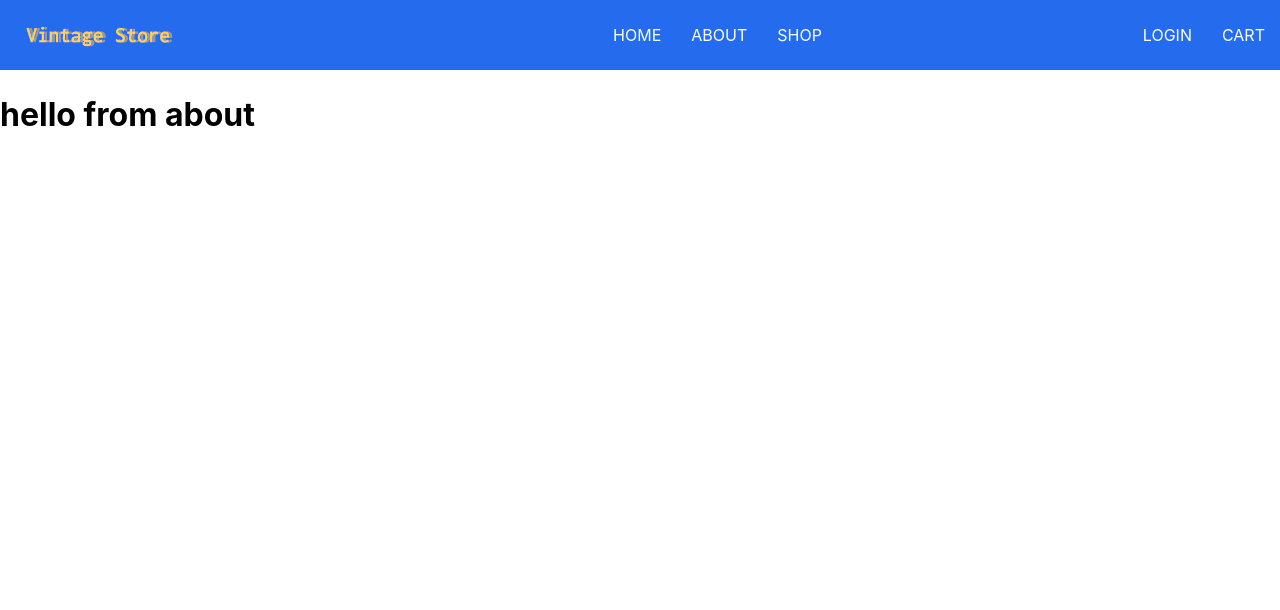
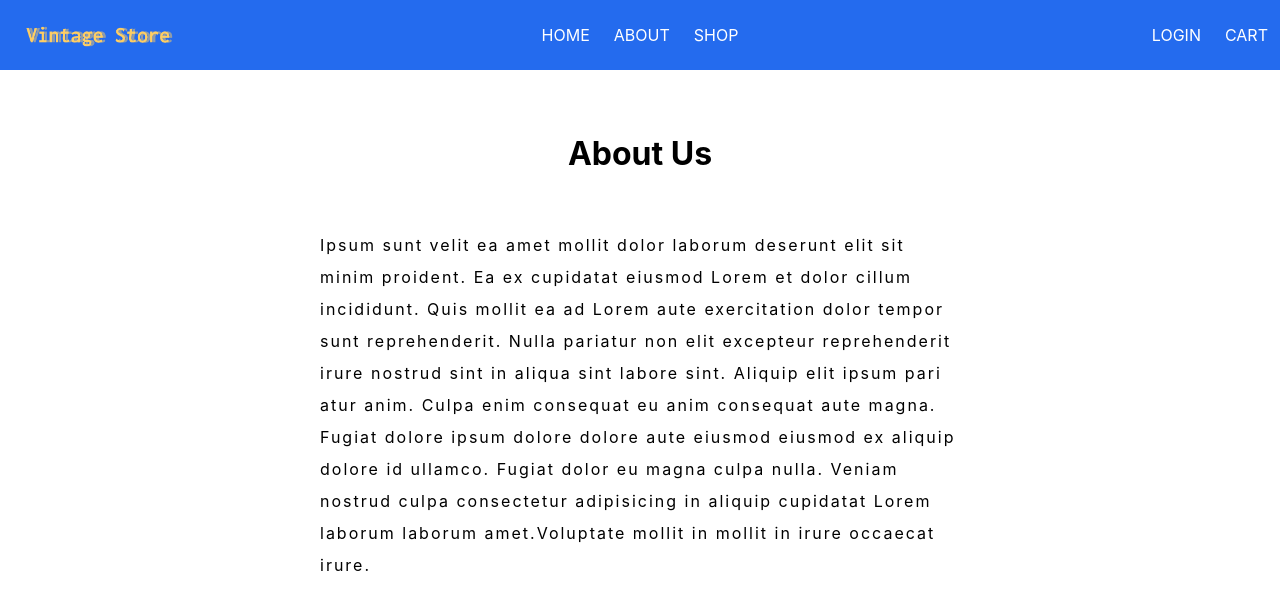
Before and after one commit to Cloudyrl/React-Store, a React (Create React App) app: page /about in a window 1280 px wide. Shown: the top 610 px of the page. Built offline with nearby package versions, Linux system fonts and the light colour scheme.

Commit message:
Home page iamge component crated. Also created the custom button component to handle common buttons inside the app

```diff
--- /dev/null
+++ b/src/components/custom-button/custom-button.component.jsx
@@ -0,0 +1,12 @@
+
+import React from 'react'
+
+import './custom-button.styles.scss'
+
+const CustomButton = ({children,...otherProps}) => (
+    <button className={` custom-button`} {...otherProps}>
+        {children}
+    </button>
+)
+
+export default CustomButton
--- /dev/null
+++ b/src/components/custom-button/custom-button.styles.scss
@@ -0,0 +1,21 @@
+
+.custom-button {
+    min-width: 165px;
+    width: auto;
+    height: 50px;
+    letter-spacing: 0.5px;
+    line-height: 50px;
+    padding: 0 35px 0 35px;
+    font-size: 15px;
+    background-color: #4285f4;
+    color: white;
+    text-transform: uppercase;
+    font-weight: bolder;
+    border: none;
+    cursor: pointer;
+
+    &:hover {
+      background-color: white;
+      color: black
+    }
+}
--- a/src/components/header/header.styles.scss
+++ b/src/components/header/header.styles.scss
@@ -3,11 +3,11 @@
     width: 100%;
     display: flex;
     justify-content: space-between;
-    margin-bottom: 25px;
     background-color: #246bee;
 
     .logo-container {
       height: 100%;
+      width: 20%;
       padding: 25px;
       .logo{
         width: 150px;
@@ -15,28 +15,27 @@
     }
 
     .global-options {
-      width: 15%;
+      width: auto;
       height: 100%;
       display: flex;
       align-items: center;
-      justify-content: center;
-      padding-right: 45px;
+      justify-content: left;
 
       .option {
-        padding: 10px 15px;
+        padding: 10px 12px;
       }
 
     }
 
     .login-cart {
-      width: 0%;
+      width: 20%;
       height: 100%;
       display: flex;
       align-items: center;
       justify-content: flex-end;
 
       .option {
-        padding: 10px 15px;
+        padding: 10px 12px;
       }
     }
 
--- /dev/null
+++ b/src/components/home-image/home-image.component.jsx
@@ -0,0 +1,26 @@
+import React from 'react'
+import {useHistory} from 'react-router-dom'
+import CustomButton from '../custom-button/custom-button.component'
+
+import './home-image.styles.scss'
+
+const HomeImage = () => {
+    const history = useHistory();
+
+    const handleClick = () => {
+        history.push("/shop");
+    }
+
+    return(
+        <div className="image-container">
+            <div className="banner">
+                <h1>Shop with us!</h1>
+            </div>
+            <CustomButton onClick={handleClick}>
+                our products
+            </CustomButton>
+        </div>
+    )
+}
+
+export default HomeImage
--- /dev/null
+++ b/src/components/home-image/home-image.styles.scss
@@ -0,0 +1,24 @@
+
+.image-container {
+    min-height: calc(65vh);
+    background: linear-gradient(
+      to right,
+      rgba(0, 0, 0, 0.7) 50%,
+      rgba(255, 255, 255, 0.1)
+    ),url("https://source.unsplash.com/5DLBoEX99Cs/3000x800") center/cover no-repeat;
+    display: flex;
+    flex-direction: column;
+    justify-content: center;
+    align-items: center;
+
+    .banner{
+      width: 100%;
+    }
+
+    h1{
+      text-align: center;
+      font-size: 5rem;
+      color: #ffffff;
+      margin-bottom: 20px;
+    }
+}
--- a/src/pages/about/about.component.jsx
+++ b/src/pages/about/about.component.jsx
@@ -1,9 +1,24 @@
-import React from 'react'
+import React from "react";
+import "./about.styles.scss";
 
 const About = () => {
-    return (
-        <h1>hello from about</h1>
-    )
-}
+  return (
+    <section className="section">
+      <h1>about us</h1>
+      <p>
+        Ipsum sunt velit ea amet mollit dolor laborum deserunt elit sit minim
+        proident. Ea ex cupidatat eiusmod Lorem et dolor cillum incididunt. Quis
+        mollit ea ad Lorem aute exercitation dolor tempor sunt reprehenderit.
+        Nulla pariatur non elit excepteur reprehenderit irure nostrud sint in
+        aliqua sint labore sint. Aliquip elit ipsum pari atur anim. Culpa enim
+        consequat eu anim consequat aute magna. Fugiat dolore ipsum dolore
+        dolore aute eiusmod eiusmod ex aliquip dolore id ullamco. Fugiat dolor
+        eu magna culpa nulla. Veniam nostrud culpa consectetur adipisicing in
+        aliquip cupidatat Lorem laborum laborum amet.Voluptate mollit in mollit
+        in irure occaecat irure.
+      </p>
+    </section>
+  );
+};
 
-export default About
+export default About;
--- /dev/null
+++ b/src/pages/about/about.styles.scss
@@ -0,0 +1,20 @@
+.section {
+    padding: 4rem 0;
+    width: 85vw;
+    max-width: 40rem;
+    margin: 0 auto;
+
+    h1 {
+        font-size: 2rem;
+        text-transform: capitalize;
+        text-align: center;
+        margin-bottom: 3.5rem;
+    }
+
+    p {
+        text-justify: auto;
+        line-height: 2rem;
+        font-weight: 400;
+        letter-spacing: 2px;
+    }
+}
--- a/src/pages/home/home.component.jsx
+++ b/src/pages/home/home.component.jsx
@@ -1,8 +1,11 @@
 import React from 'react';
+import HomeImage from '../../components/home-image/home-image.component'
 
 const Home = () => {
     return (
-        <h1>hello from home page</h1>
+        <div>
+            <HomeImage/>
+        </div>
     )
 }
 
```
Also changed, not shown: src/assets/home-image.jpg (added).
